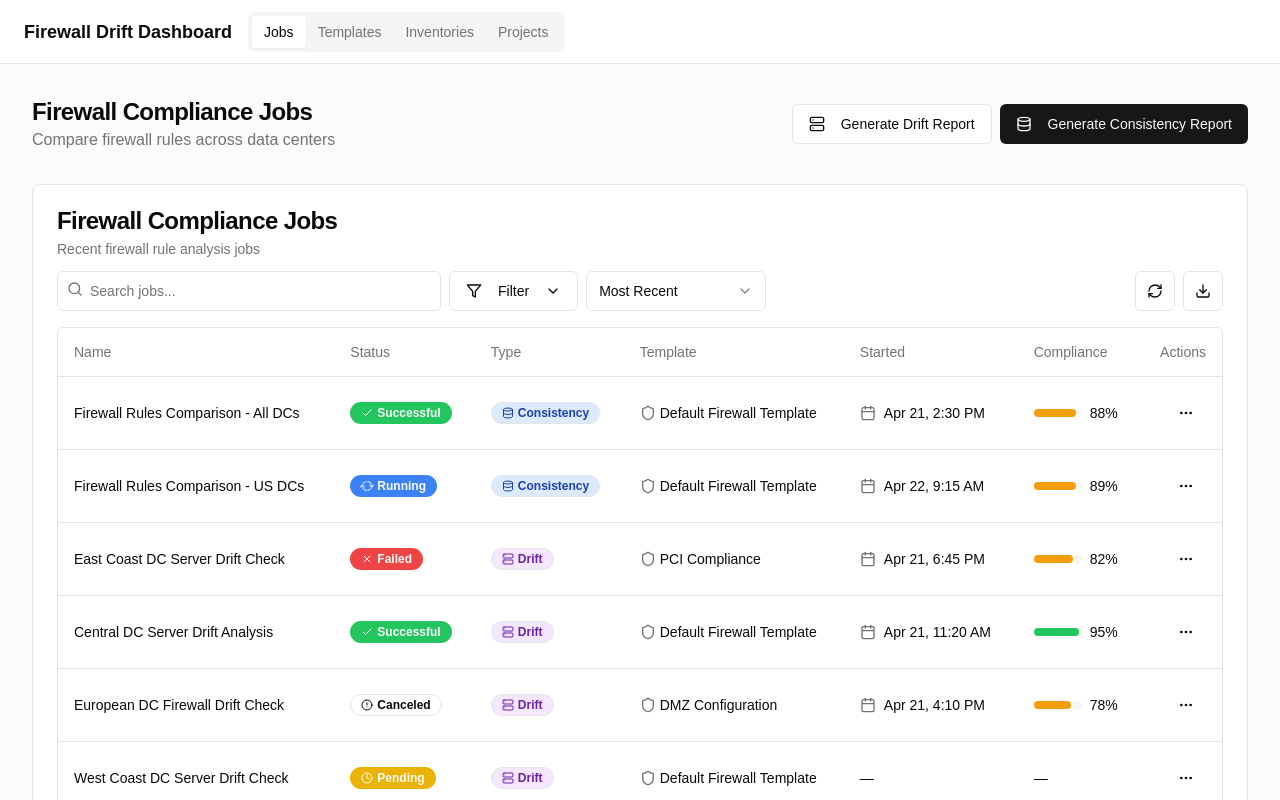
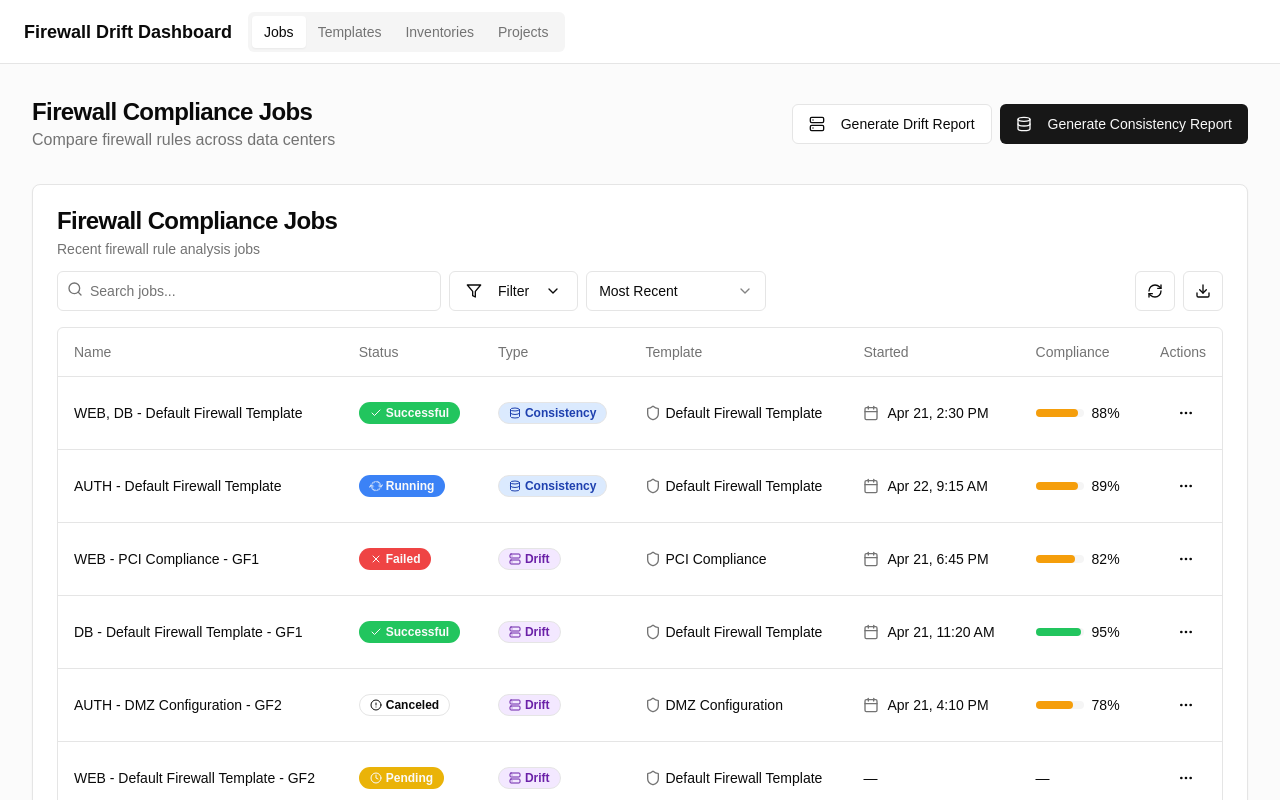
Before and after one commit to ShelUndai/fw-ui-demo, a Next.js app in the folder fw-drift-ui/: page / in a window 1280 px wide. Shown: the top 800 px of the page. Built offline with nearby package versions, Linux system fonts and the light colour scheme.

Commit message:
Update page.tsx
updating some naming conventions

```diff
--- a/fw-drift-ui/app/page.tsx
+++ b/fw-drift-ui/app/page.tsx
@@ -45,10 +45,11 @@ import { Separator } from "@/components/ui/separator"
 // Initialize state variables outside the component
 const initialSearchTerm = ""
 const initialStatusFilter = "all"
+// Update the initialJobs array to follow the new naming conventions
 const initialJobs = [
   {
     id: 1,
-    name: "Firewall Rules Comparison - All DCs",
+    name: "WEB, DB - Default Firewall Template",
     template: "Default Firewall Template",
     status: "successful",
     started: "2025-04-21T14:30:00",
@@ -56,7 +57,8 @@ const initialJobs = [
     duration: "5m 22s",
     user: "admin",
     inventory: "All Data Centers",
-    dataCenters: ["East Coast DC", "West Coast DC", "Central DC", "European DC"],
+    dataCenters: ["GF1", "GF2"],
+    mnemonics: ["WEB", "DB"],
     reportType: "consistency",
     driftSummary: {
       totalGroups: 4,
@@ -66,7 +68,7 @@ const initialJobs = [
   },
   {
     id: 2,
-    name: "Firewall Rules Comparison - US DCs",
+    name: "AUTH - Default Firewall Template",
     template: "Default Firewall Template",
     status: "running",
     started: "2025-04-22T09:15:00",
@@ -74,7 +76,8 @@ const initialJobs = [
     duration: "Running",
     user: "system",
     inventory: "US Data Centers",
-    dataCenters: ["East Coast DC", "West Coast DC", "Central DC"],
+    dataCenters: ["GF1", "GF2"],
+    mnemonics: ["AUTH"],
     reportType: "consistency",
     driftSummary: {
       totalGroups: 3,
@@ -84,15 +87,16 @@ const initialJobs = [
   },
   {
     id: 3,
-    name: "East Coast DC Server Drift Check",
+    name: "WEB - PCI Compliance - GF1",
     template: "PCI Compliance",
     status: "failed",
     started: "2025-04-21T18:45:00",
     finished: "2025-04-21T18:46:12",
     duration: "1m 12s",
     user: "admin",
-    inventory: "East Coast DC",
-    dataCenters: ["East Coast DC"],
+    inventory: "GF1 Data Center",
+    dataCenters: ["GF1"],
+    mnemonics: ["WEB"],
     reportType: "drift",
     driftSummary: {
       totalServers: 8,
@@ -102,15 +106,16 @@ const initialJobs = [
   },
   {
     id: 4,
-    name: "Central DC Server Drift Analysis",
+    name: "DB - Default Firewall Template - GF1",
     template: "Default Firewall Template",
     status: "successful",
     started: "2025-04-21T11:20:00",
     finished: "2025-04-21T11:22:45",
     duration: "2m 45s",
     user: "devops",
-    inventory: "Central DC",
-    dataCenters: ["Central DC"],
+    inventory: "GF1 Data Center",
+    dataCenters: ["GF1"],
+    mnemonics: ["DB"],
     reportType: "drift",
     driftSummary: {
       totalServers: 6,
@@ -120,15 +125,16 @@ const initialJobs = [
   },
   {
     id: 5,
-    name: "European DC Firewall Drift Check",
+    name: "AUTH - DMZ Configuration - GF2",
     template: "DMZ Configuration",
     status: "canceled",
     started: "2025-04-21T16:10:00",
     finished: "2025-04-21T16:11:30",
     duration: "1m 30s",
     user: "jenkins",
-    inventory: "European DC",
-    dataCenters: ["European DC"],
+    inventory: "GF2 Data Center",
+    dataCenters: ["GF2"],
+    mnemonics: ["AUTH"],
     reportType: "drift",
     driftSummary: {
       totalServers: 5,
@@ -138,29 +144,31 @@ const initialJobs = [
   },
   {
     id: 6,
-    name: "West Coast DC Server Drift Check",
+    name: "WEB - Default Firewall Template - GF2",
     template: "Default Firewall Template",
     status: "pending",
     started: null,
     finished: null,
     duration: "Pending",
     user: "system",
-    inventory: "West Coast DC",
-    dataCenters: ["West Coast DC"],
+    inventory: "GF2 Data Center",
+    dataCenters: ["GF2"],
+    mnemonics: ["WEB"],
     reportType: "drift",
     driftSummary: null,
   },
   {
     id: 7,
-    name: "East vs West Consistency Check",
+    name: "WEB, DB - Default Firewall Template",
     template: "Default Firewall Template",
     status: "successful",
     started: "2025-04-21T00:01:00",
     finished: "2025-04-21T00:03:45",
     duration: "2m 45s",
     user: "system",
-    inventory: "East and West DCs",
-    dataCenters: ["East Coast DC", "West Coast DC"],
+    inventory: "All Data Centers",
+    dataCenters: ["GF1", "GF2"],
+    mnemonics: ["WEB", "DB"],
     reportType: "consistency",
     driftSummary: {
       totalGroups: 2,
@@ -170,15 +178,16 @@ const initialJobs = [
   },
   {
     id: 8,
-    name: "EU vs US Consistency Analysis",
+    name: "AUTH, WEB - PCI Compliance",
     template: "PCI Compliance",
     status: "failed",
     started: "2025-04-20T22:15:00",
     finished: "2025-04-20T22:15:48",
     duration: "48s",
     user: "admin",
-    inventory: "EU and US DCs",
-    dataCenters: ["European DC", "East Coast DC", "West Coast DC", "Central DC"],
+    inventory: "All Data Centers",
+    dataCenters: ["GF1", "GF2"],
+    mnemonics: ["AUTH", "WEB"],
     reportType: "consistency",
     driftSummary: {
       totalGroups: 4,
@@ -189,6 +198,7 @@ const initialJobs = [
 ]
 
 // Available data centers for selection
+// Update the availableDataCenters array to use GF1 and GF2 names consistently
 const availableDataCenters = [
   { id: "dc-gf1", name: "GF1", location: "Primary Data Center" },
   { id: "dc-gf2", name: "GF2", location: "Secondary Data Center" },
@@ -384,26 +394,34 @@ export default function Home() {
 
   // Generate job name based on report type and selected data centers
   const generateJobName = () => {
+    // Get selected data centers
     const selectedDCs = availableDataCenters.filter((dc) => newJob.dataCenters.includes(dc.id))
     const dcNames = selectedDCs.map((dc) => dc.name)
 
+    // Get selected mnemonics
+    const selectedMnemonics = appMnemonics.filter((m) => newJob.mnemonics.includes(m.id)).map((m) => m.name)
+
+    // Get selected template
+    const templateObj = availableTemplates.find((t) => t.id === newJob.templateId) || {
+      name: "Default Firewall Template",
+    }
+
+    if (selectedMnemonics.length === 0) {
+      return ""
+    }
+
+    const mnemonicsStr = selectedMnemonics.join(", ")
+
     if (newJob.reportType === "drift") {
+      // For drift reports: "<Mnemonic(s)> - <Rule Template> - <Data Center>"
       if (dcNames.length === 1) {
-        return `${dcNames[0]} Server Drift Check`
+        return `${mnemonicsStr} - ${templateObj.name} - ${dcNames[0]}`
       }
       return ""
     } else {
-      if (dcNames.length === 0) return ""
-      if (dcNames.length === 1) return `${dcNames[0]} Consistency Check`
-      if (dcNames.length === availableDataCenters.length) return "Firewall Rules Comparison - All DCs"
-      if (dcNames.length > 1) {
-        const isAllUS = !dcNames.includes("European DC")
-        if (isAllUS) return "Firewall Rules Comparison - US DCs"
-        if (dcNames.length === 2) return `${dcNames.join(" vs ")} Consistency Check`
-        return `${dcNames.join(", ")} Consistency Analysis`
-      }
+      // For consistency reports: "Mnemonic(s) - Rule Template"
+      return `${mnemonicsStr} - ${templateObj.name}`
     }
-    return ""
   }
 
   // Update the handleCreateJob function to include the new fields in validation
@@ -431,13 +449,11 @@ export default function Home() {
     let inventoryName = ""
 
     if (dcNames.length === 1) {
-      inventoryName = dcNames[0]
+      inventoryName = `${dcNames[0]} Data Center`
     } else if (dcNames.length === availableDataCenters.length) {
       inventoryName = "All Data Centers"
     } else if (dcNames.length > 1) {
-      // Check if all US or mix of regions
-      const isAllUS = !dcNames.includes("European DC")
-      inventoryName = isAllUS ? "US Data Centers" : dcNames.join(" and ")
+      inventoryName = "Multiple Data Centers"
     }
 
     // Find the template name
```
